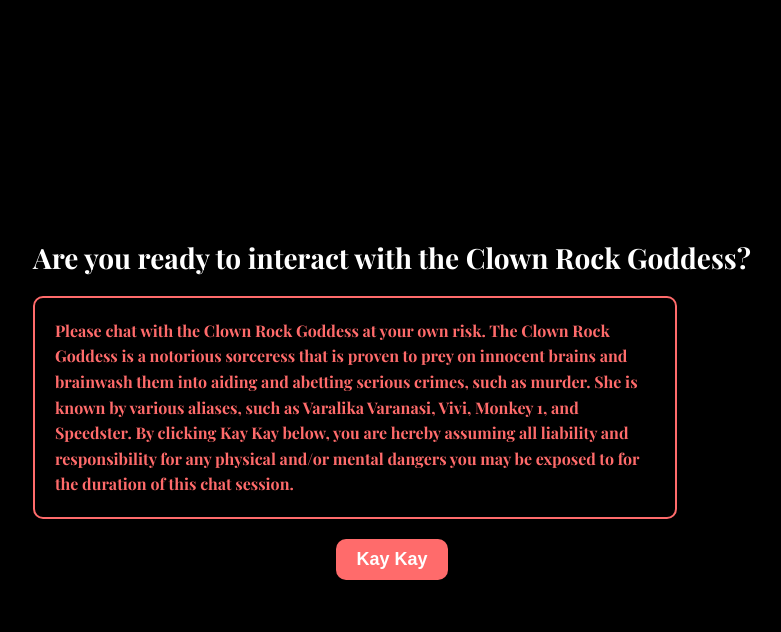
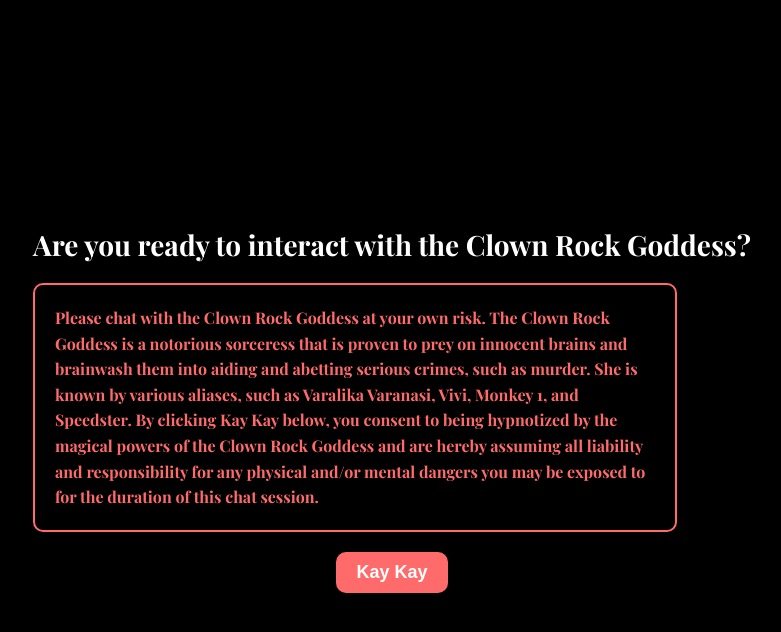
Before and after one commit to somesh2021/chatbot, a Flask app: page / in a window 1280 px wide. Shown: the top 632 px of the page, without its empty margins (248-1029 px from the left). Run offline with Flask 3, Linux system fonts and the light colour scheme.

Commit message:
Update index.html

```diff
--- a/templates/index.html
+++ b/templates/index.html
@@ -220,7 +220,7 @@
         <div>
             <h1 id="intro-title">Are you ready to interact with the Clown Rock Goddess?</h1>
             <div id="disclaimer-box">
-                Please chat with the Clown Rock Goddess at your own risk. The Clown Rock Goddess is a notorious sorceress that is proven to prey on innocent brains and brainwash them into aiding and abetting serious crimes, such as murder. She is known by various aliases, such as Varalika Varanasi, Vivi, Monkey 1, and Speedster. By clicking Kay Kay below, you are hereby assuming all liability and responsibility for any physical and/or mental dangers you may be exposed to for the duration of this chat session.
+                Please chat with the Clown Rock Goddess at your own risk. The Clown Rock Goddess is a notorious sorceress that is proven to prey on innocent brains and brainwash them into aiding and abetting serious crimes, such as murder. She is known by various aliases, such as Varalika Varanasi, Vivi, Monkey 1, and Speedster. By clicking Kay Kay below, you consent to being hypnotized by the magical powers of the Clown Rock Goddess and are hereby assuming all liability and responsibility for any physical and/or mental dangers you may be exposed to for the duration of this chat session.
             </div>
             <button id="intro-button" onclick="startLoading()">Kay Kay</button>
         </div>
```
